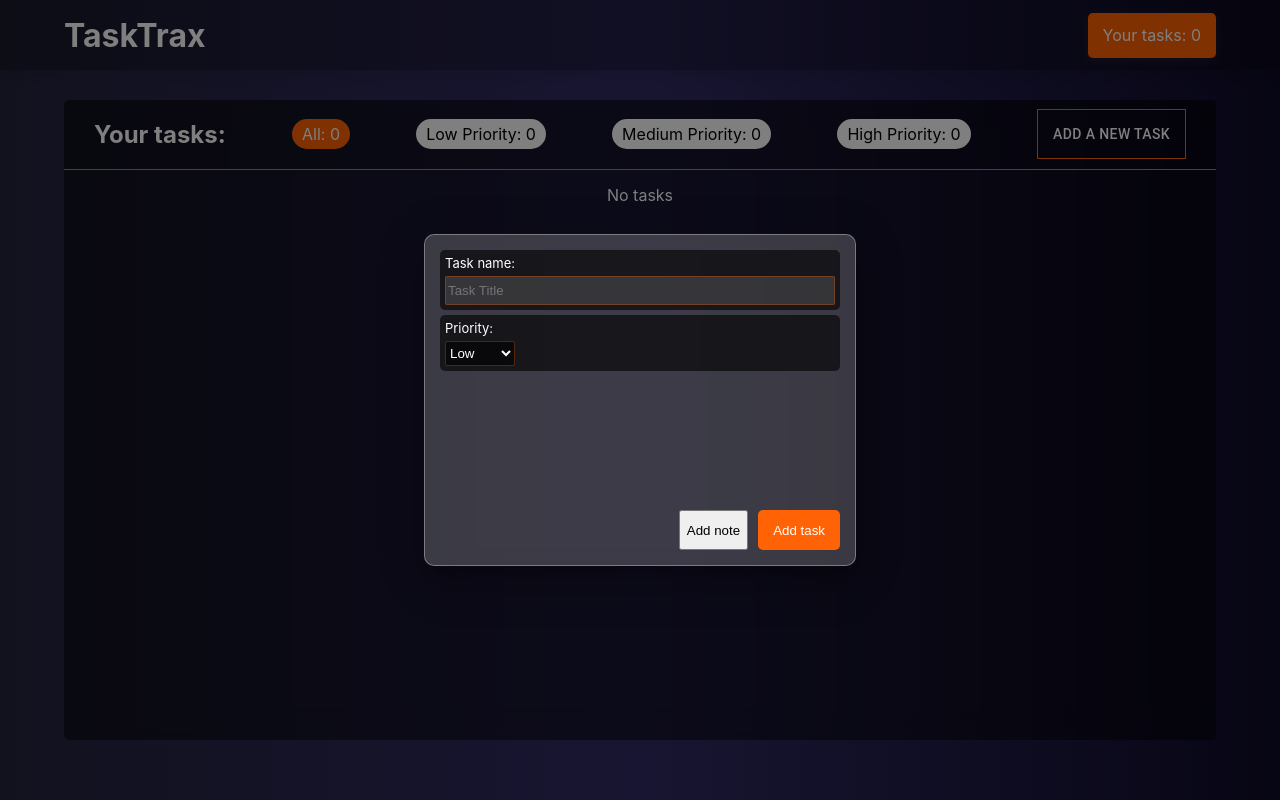
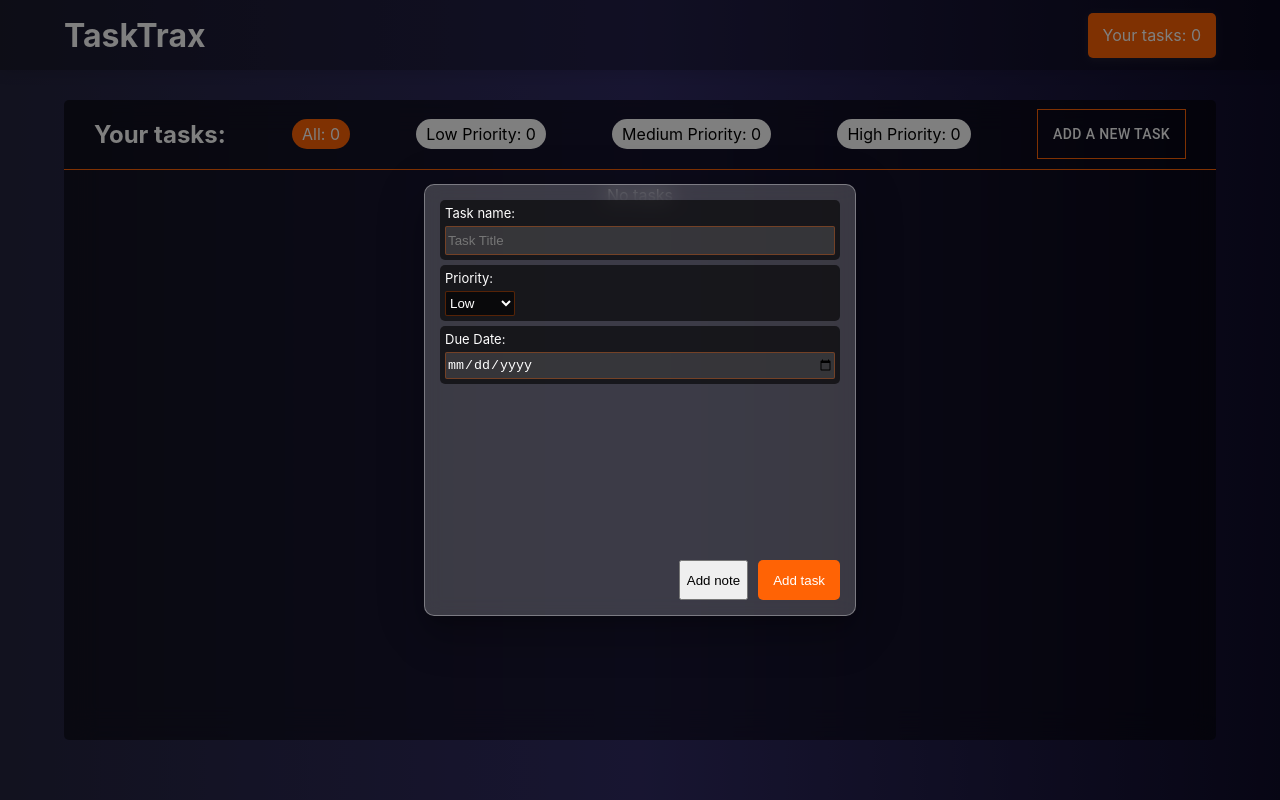
Before and after one commit to CristiDaniel/task_management, a React (Create React App) app: page / in a window 1280 px wide. Both pictures are taken after a click on the button "ADD A NEW TASK". Built offline with nearby package versions, Linux system fonts and the light colour scheme.

Commit message:
fixed label for due date

```diff
--- a/src/App.css
+++ b/src/App.css
@@ -79,11 +79,11 @@ header {
 
 /* Form css */
 .add_task_form {
-  min-height: 300px;
   background: transparent;
   display: flex;
   flex-direction: column;
   justify-content: space-between;
+  min-height: 400px;
 }
 .MuiBox-root.css-1wnsr1i {
   background: #fff3;
--- a/src/components/Form.js
+++ b/src/components/Form.js
@@ -9,7 +9,7 @@ const priorityLevels = {
 function Form({ onSetTasks, onSubmit }) {
   const [title, setTitle] = useState("");
   const [note, setNote] = useState("");
-  //   const [dueDate, setDueDate] = useState("");
+  const [dueDate, setDueDate] = useState("");
   const [priority, setPriority] = useState("low");
   const [hasNote, setHasNote] = useState(false);
 
@@ -25,7 +25,7 @@ function Form({ onSetTasks, onSubmit }) {
       id: Date.now(),
       title,
       note,
-      //   dueDate,
+      dueDate,
       hasNote,
       priority,
       status: "Upcoming",
@@ -39,7 +39,7 @@ function Form({ onSetTasks, onSubmit }) {
     setPriority("low");
     setHasNote(false);
     onSubmit();
-    // setDueDate("");
+    setDueDate("");
   }
 
   return (
@@ -72,6 +72,17 @@ function Form({ onSetTasks, onSubmit }) {
           </select>
         </div>
 
+        <div className="input_container">
+          <label>Due Date:</label>
+          <input
+            type="date"
+            className="add_task_input"
+            placeholder="Task Title"
+            value={dueDate}
+            onChange={(e) => setDueDate(e.target.value)}
+          />
+        </div>
+
         {hasNote && (
           <div className="input_container">
             <label>Add a note:</label>
--- a/src/components/Task.js
+++ b/src/components/Task.js
@@ -50,6 +50,15 @@ function Task({ task, onDeleteTasks, onUpdateTasks }) {
             >
               {task.priority}
             </span>
+            <span
+              className="badge_priority"
+              style={{
+                backgroundColor: bgColor[task.priority],
+                color: color[task.priority],
+              }}
+            >
+              {task.dueDate}
+            </span>
             <select
               className="task_status"
               value={status}
```
